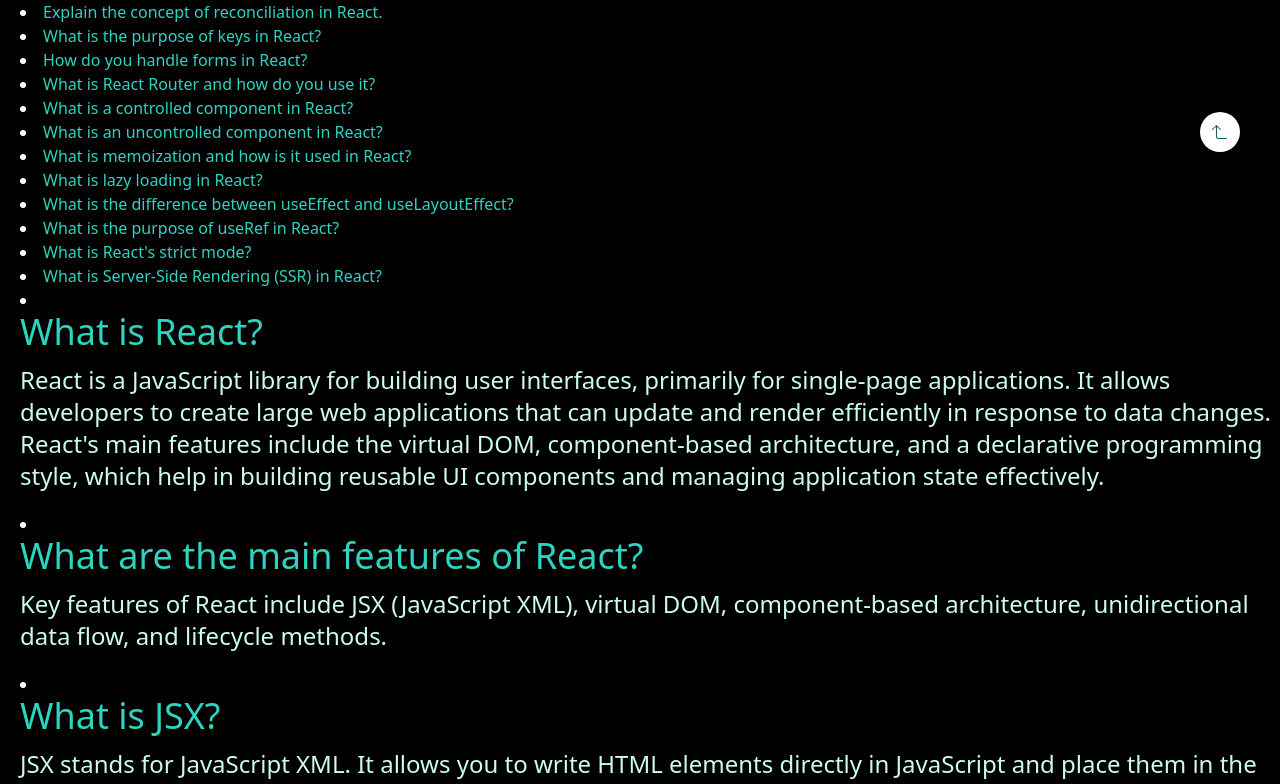
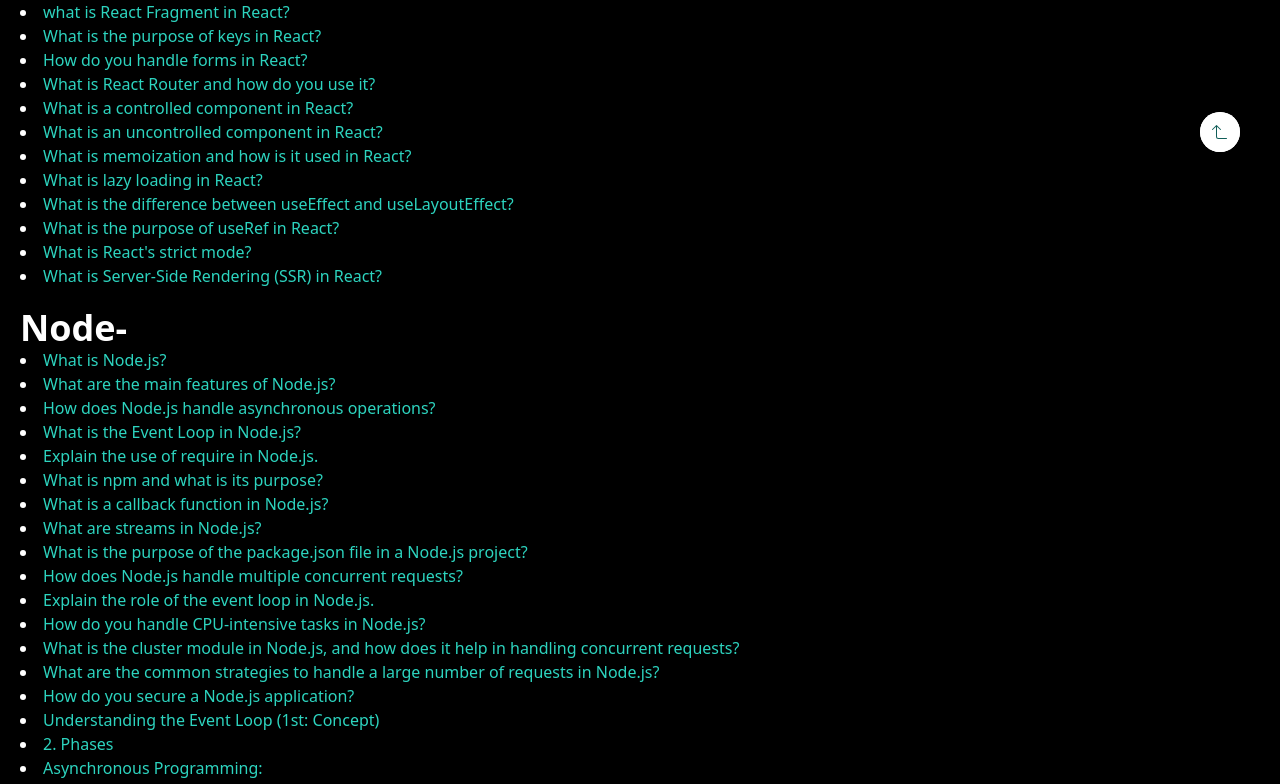
Before and after one commit to Aviral000/mockQNA, a React (Create React App) app: page / in a window 1280 px wide. Shown: the part 620-1404 px from the top of the page. Built offline with nearby package versions, Linux system fonts and the light colour scheme.

Commit message:
node section partially completed, checking for more resources

```diff
--- a/src/component/QNAReact.jsx
+++ b/src/component/QNAReact.jsx
@@ -84,7 +84,7 @@
         answer: "Reconciliation is the process by which React updates the DOM. When a component's state or props change, React creates a new virtual DOM tree and compares it with the previous one to determine the minimal changes required to update the actual DOM."
     },
     {
-        question: "Explain the concept of reconciliation in React.",
+        question: "what is React Fragment in React?",
         answer: "A React fragment allows you to group multiple elements without adding an extra node to the DOM. It is used with the <React.Fragment> tag or the shorthand <>."
     },
     {
@@ -133,6 +133,97 @@
     },
 ]
 
+const nodeQuestions = [
+    {
+        question: "What is Node.js?",
+        answer: "Node.js is a runtime environment that allows you to run JavaScript code on the server side. It uses the V8 JavaScript engine from Google Chrome and is built on an event-driven, non-blocking I/O model."
+    },
+    {
+        question: "What are the main features of Node.js?",
+        answer: "Key features of Node.js include asynchronous and event-driven architecture, non-blocking I/O, single-threaded execution model, fast performance due to the V8 engine, and a rich ecosystem of libraries via npm."
+    },
+    {
+        question: "How does Node.js handle asynchronous operations?",
+        answer: "Node.js handles asynchronous operations using callbacks, promises, and async/await. The event loop processes asynchronous callbacks and ensures non-blocking I/O operations."
+    },
+    {
+        question: "What is the Event Loop in Node.js?",
+        answer: "The Event Loop is a core part of Node.js that handles asynchronous callbacks. It allows Node.js to perform non-blocking I/O operations by offloading operations to the system kernel whenever possible."
+    },
+    {
+        question: "Explain the use of require in Node.js.",
+        answer: "require is used to import modules, JSON, or local files in Node.js. It allows you to include and use libraries and files in your code."
+    },
+    {
+        question: "What is npm and what is its purpose?",
+        answer: "npm (Node Package Manager) is the default package manager for Node.js. It is used to manage, share, and deploy Node.js packages and modules."
+    },
+    {
+        question: "What is a callback function in Node.js?",
+        answer: "A callback function is a function that is passed as an argument to another function and is executed after the completion of the asynchronous operation."
+    },
+    {
+        question: "What are streams in Node.js?",
+        answer: "Streams are objects that allow you to read or write data continuously. Node.js has four types of streams: readable, writable, duplex (both readable and writable), and transform (a type of duplex stream where the output is computed based on input)."
+    },
+    {
+        question: "What is the purpose of the package.json file in a Node.js project?",
+        answer: "The package.json file holds metadata about the project and is used to manage the project's dependencies, scripts, versioning, and configuration."
+    },
+    {
+        question: "How does Node.js handle multiple concurrent requests?",
+        answer: "Node.js handles multiple concurrent requests using its event-driven, non-blocking I/O model. The single-threaded event loop delegates I/O tasks to the underlying system (kernel), which can handle them asynchronously. This allows Node.js to manage thousands of connections concurrently without creating multiple threads."
+    },
+    {
+        question: "Explain the role of the event loop in Node.js.",
+        answer: "The event loop is the mechanism that allows Node.js to perform non-blocking I/O operations by offloading operations to the system kernel whenever possible. It handles callbacks and events, executing them in a loop until there are no more tasks to be processed."
+    },
+    {
+        question: "How do you handle CPU-intensive tasks in Node.js?",
+        answer: "CPU-intensive tasks can be handled using worker threads, child processes, or delegating the work to external services. This prevents blocking the event loop and ensures that the server remains responsive."
+    },
+    {
+        question: "What is the cluster module in Node.js, and how does it help in handling concurrent requests?",
+        answer: "The cluster module allows you to create child processes (workers) that share the same server port. This helps in utilizing multiple CPU cores to handle concurrent requests, improving the performance and scalability of the application."
+    },
+    {
+        question: "What are the common strategies to handle a large number of requests in Node.js?",
+        answer: "Load balancing using tools like Nginx or HAProxy, Using the cluster module to utilize multiple CPU cores, Implementing caching using Redis or Memcached, Optimizing database queries and using connection pooling, Implementing rate limiting to prevent abuse."
+    },
+    {
+        question: "How do you secure a Node.js application?",
+        answer: "Validating and sanitizing user inputs to prevent injection attacks, Using HTTPS to encrypt data in transit, Implementing authentication and authorization mechanisms, Using environment variables to manage sensitive data, Regularly updating dependencies to fix vulnerabilities, Using security headers with libraries like helmet."
+    },
+    {
+        question: "Understanding the Event Loop (1st: Concept)",
+        answer: "1. Concept: The event loop is the heart of Node.js, enabling it to perform non-blocking I/O operations despite being single-threaded. It allows Node.js to handle multiple operations without creating multiple threads."
+    },
+    {
+        question: "2. Phases",
+        answer: "The event loop has several phases: timers, pending callbacks, idle/prepare, poll, check, close callbacks."
+    },
+    {
+        question: "Asynchronous Programming:",
+        answer: "Callbacks: Traditional way to handle async operations, Promises: Modern approach to handle async operations, Async/Await: Syntactic sugar over promises, making async code look synchronous."
+    },
+    {
+        question: "Basic Node.js Concepts like Routing and Project Structure",
+        answer: "Concept: Routing determines how an application responds to a client request to a particular endpoint."
+    },
+    {
+        question: "Core Node.js File Handling Capabilities",
+        answer: "Reading Files: we will import fs library and use its properties like readFile, writeFile, readFileSync, writeFileSync"
+    },
+    {
+        question: "Handling Concurrent Requests in Node.js",
+        answer: "Event Loop and Asynchronous I/O: Node.js is designed to handle many concurrent connections efficiently. It uses a single-threaded event loop for managing I/O operations asynchronously."
+    },
+    {
+        question: "",
+        answer: ""
+    },
+]
+
   return (
     <div className='container mx-5'>
         <h1 className='font-bold underline lg:text-6xl pt-5'>Mock QNA:-</h1>
@@ -143,12 +234,25 @@
                 <a href={`#${index}`} className='no-underline text-teal-400 hover:no-underline hover:text-inherit hover:cursor-pointer'>{lead.question}</a>
             </li>
         ))}
+        <h1 className='font-bold text-4xl pt-5'>Node-</h1>
+        { nodeQuestions.map((lead, index) => (
+            <li>
+                <a href={`#node${index}`} className='no-underline text-teal-400 hover:no-underline hover:text-inherit hover:cursor-pointer'>{lead.question}</a>
+            </li>
+        ))}
         { reactQuestions.map((lead, index) => (
             <li>
                 <h1 className='no-underline text-teal-400 hover:no-underline lg:text-4xl' id={index}>{lead.question}</h1>
                 <p className='lg:text-2xl text-teal-100 pt-3 pb-5'>{lead.answer}</p>
             </li>
         ))}
+        <button className='fixed right-10 bottom-7 bg-white text-teal-800 w-10 h-10 rounded-full flex justify-center items-center'><a href="#react"><BsArrow90DegUp /></a></button>
+        { nodeQuestions.map((lead, index) => (
+            <li>
+                <h1 className='no-underline text-teal-400 hover:no-underline lg:text-4xl' id={`node${index}`}>{lead.question}</h1>
+                <p className='lg:text-2xl text-teal-100 pt-3 pb-5'>{lead.answer}</p>
+            </li>
+        ))}
     </div>
   )
 }
```
